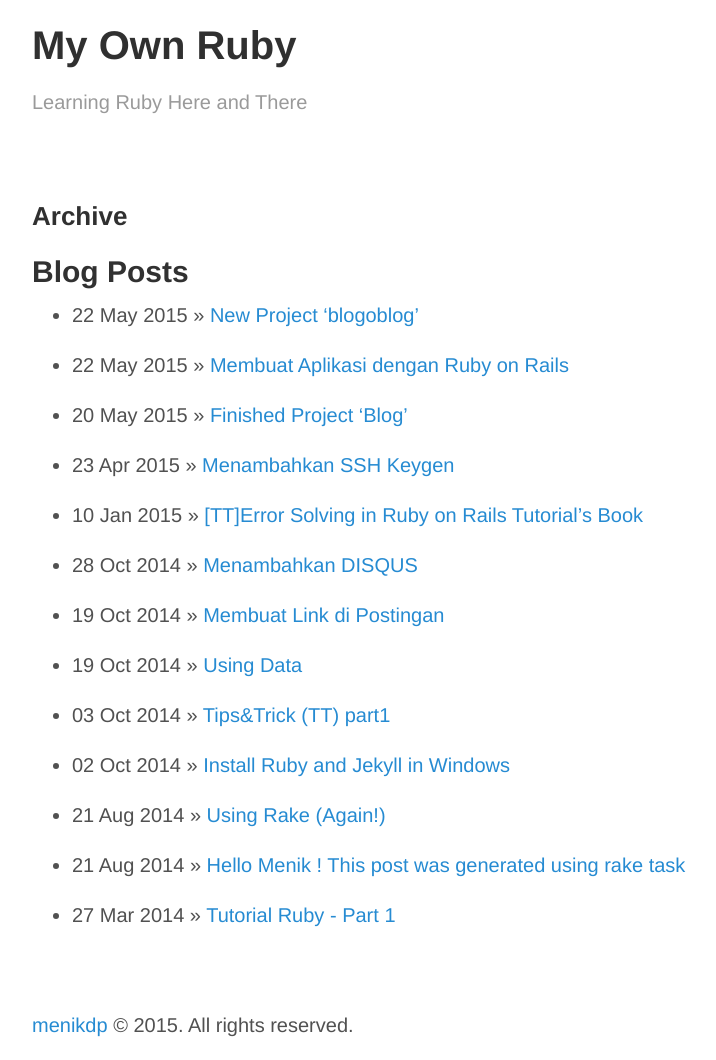
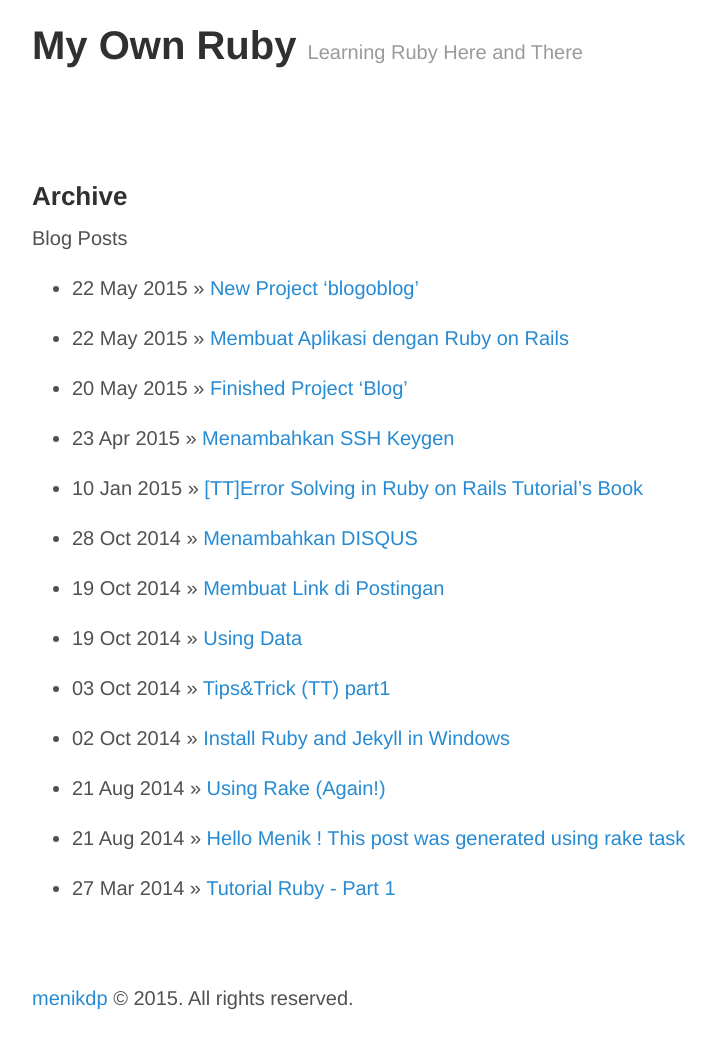
Before and after one commit to menikdp/menikdp.github.io, a Jekyll site: the page built from archive.md, in a window 1280 px wide. Shown: the whole page, without its empty margins (248-964 px from the left). Built offline with Jekyll 4.4.1, drawn with Linux system fonts in a browser that asks for light colours; after the commit the page ends 1033 px from its top, so only the background shows below that.

Commit message:
edit config dan layout/default

```diff
--- a/_config.yml
+++ b/_config.yml
@@ -95,6 +95,9 @@
 url: "http://menikdp.github.io"
 twitter_username: _menikdp
 github_username: menikdp
+pages_list:
+  About: '/about'
+  Archive: '/archive'
 
 # Build settings
 markdown: kramdown
--- a/_layouts/default.html
+++ b/_layouts/default.html
@@ -8,9 +8,15 @@
     <div class="container content">
       <div class="masthead">
         <h1 class="masthead-title">
-          <a href="{{ site.baseurl }}" title="Home">{{ site.title }}</a><br>
+          <a href="{{ site.baseurl }}" title="Home">{{ site.title }}</a>
           <small>{{ site.tagline }}</small>
         </h1>
+        <br>
+        <h3 class="masthead-title">
+          {% for page in site.page_list %}
+            <a href="{{ page[0]  }}">{{ page[0] }}</a>
+          {% endfor %}
+        </h3>
       </div>
 
       {{ content }}
--- a/_posts/2015-05-23-new-project-blogoblog.markdown
+++ b/_posts/2015-05-23-new-project-blogoblog.markdown
@@ -3,7 +3,7 @@
 title: "New Project 'blogoblog'"
 date: 2015-05-23 03:04:02 +0700
 comments: true
-categories: project, rails, blogoblog
+categories: project,rails,blogoblog
 tags:
 thumbnail:
 ---
--- a/archive.md
+++ b/archive.md
@@ -3,7 +3,7 @@
 title: Archive
 ---
 
-## Blog Posts
+Blog Posts
 
 {% for post in site.posts %}
   * {{ post.date | date_to_string }} &raquo; [ {{ post.title }} ]({{ post.url }})
```
Also changed, not shown: about.md (+1 -1 lines).
